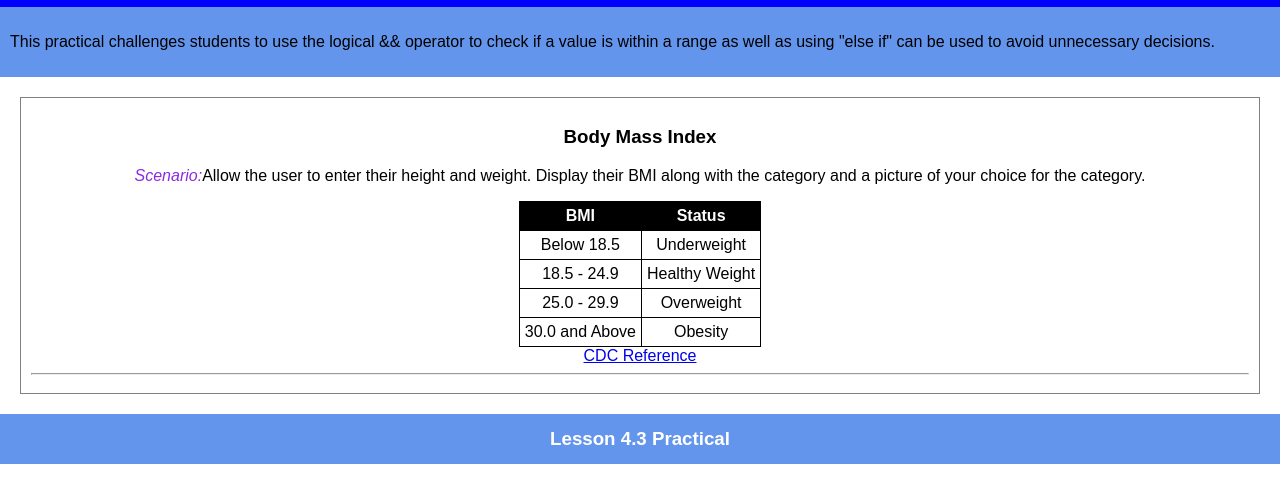
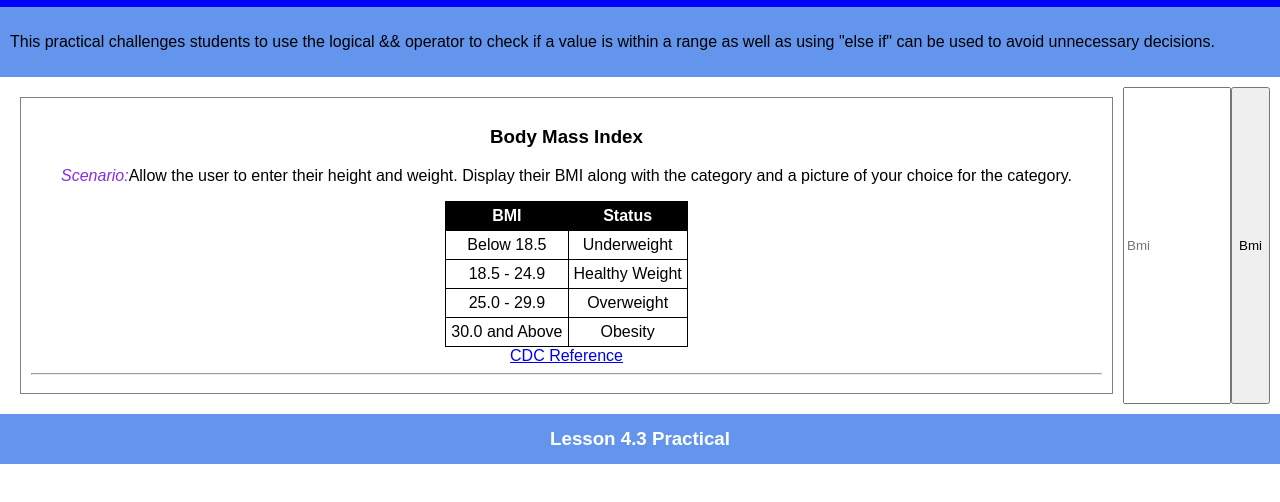
Before and after one commit to christopherk181/WebDev25-26, a plain HTML site: page WDLesson4_3Practical/index.html in a window 1280 px wide. Shown: the part 134-636 px from the top of the page. Drawn offline with Linux system fonts and the light colour scheme.

Commit message:
gfdhuihdtruhi

```diff
--- a/WDLesson4_3Practical/index.html
+++ b/WDLesson4_3Practical/index.html
@@ -53,7 +53,9 @@
         <hr>
         <!-- Challenge 1: Create the UI.  You will need to look up the formula for BMI in order to determine the number of text inputs required. -->
       </div>
-
+       <input type="text" id="Bmi" placeholder="Bmi">
+        <input type="button" onclick="letterBmi()" value="Bmi"><div id="output"></div>
+      </div>
     </div>
     <div id="footer" class="container center">
       <h3>Lesson 4.3 Practical</h3>
```
Also changed, not shown: WDLesson4_1Practical/translation.html (+1 -1 lines).
